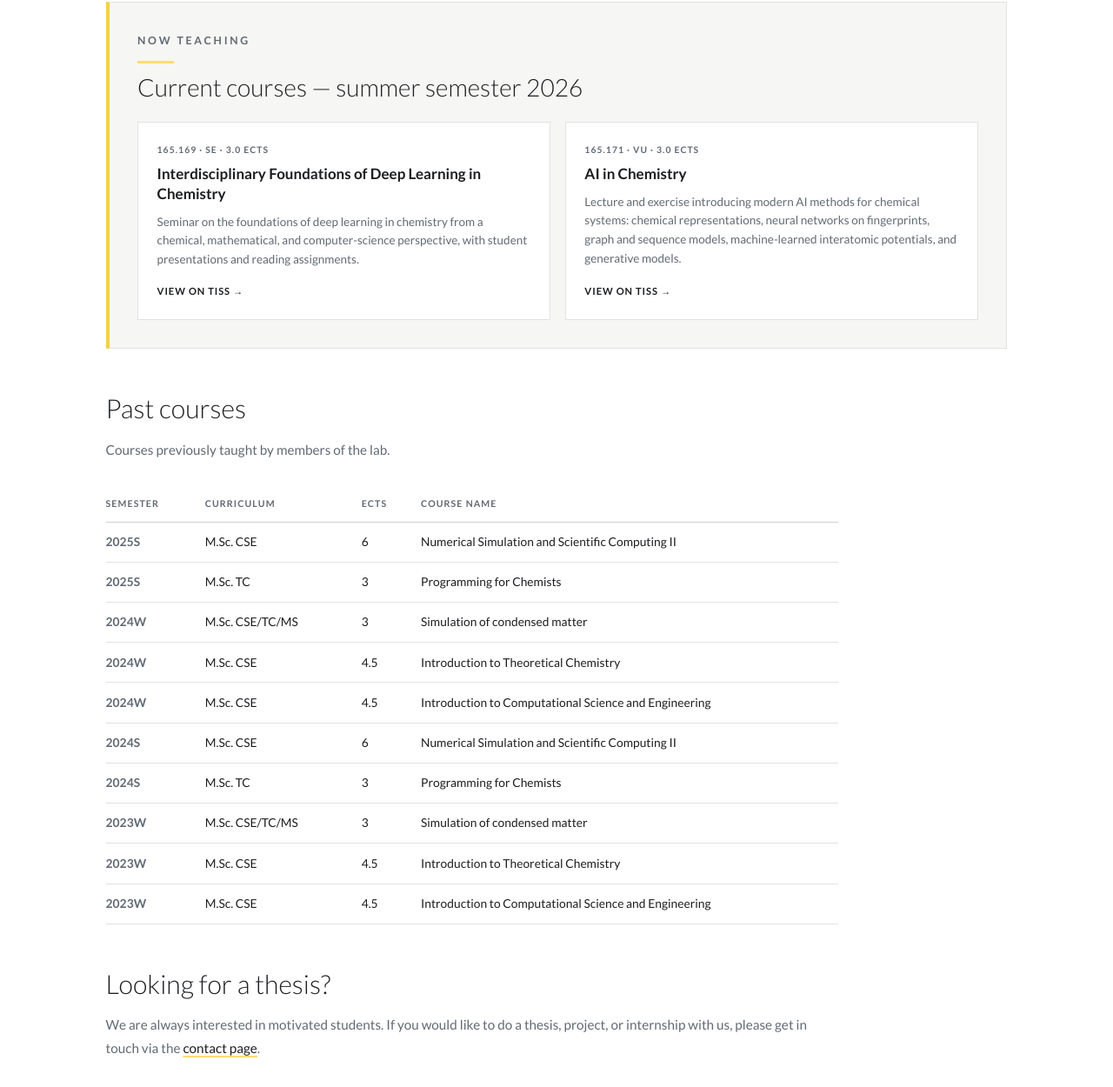
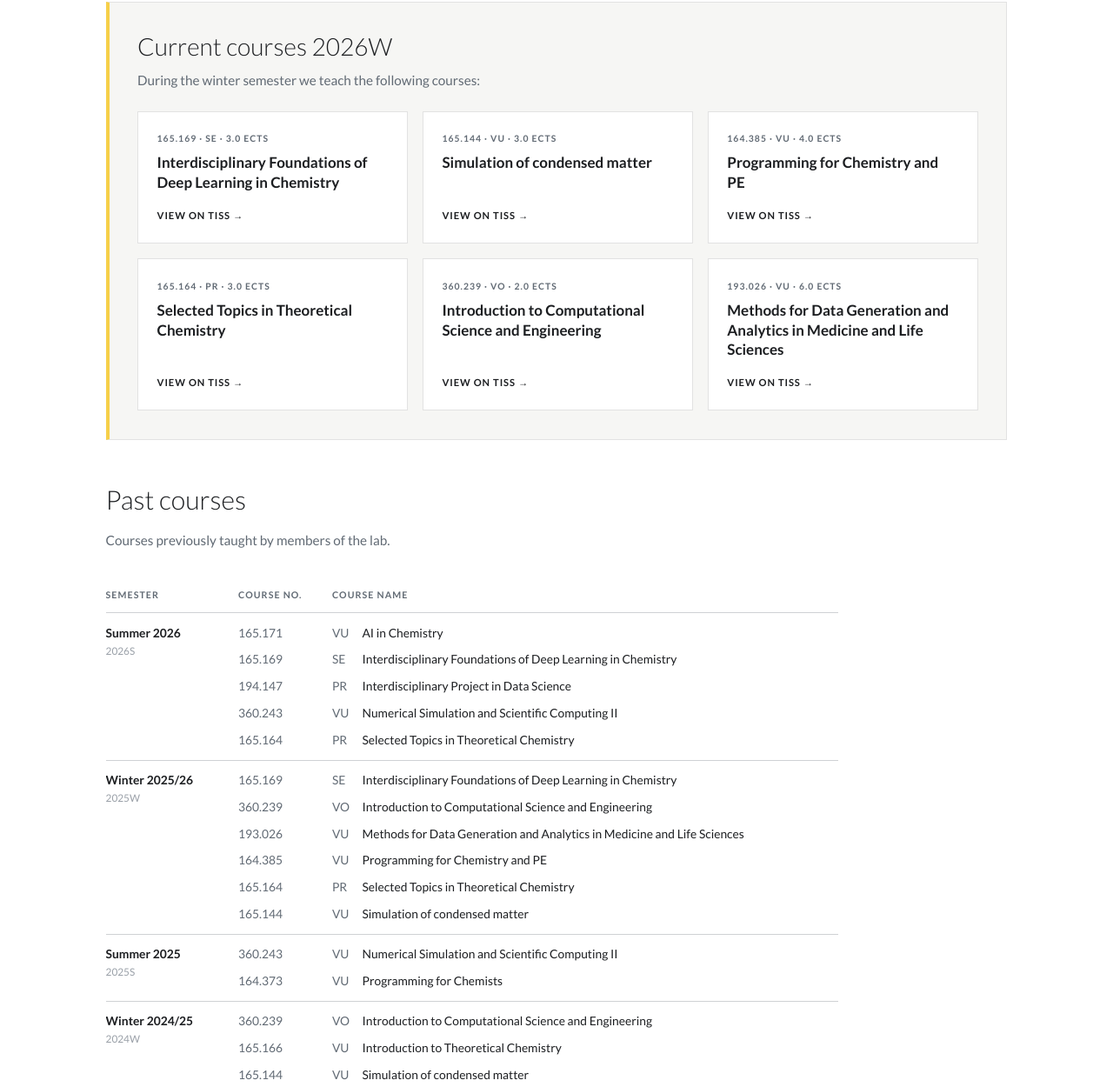
Before and after one commit to heid-lab/heid-lab.github.io, an Astro site: page /teaching in a window 1280 px wide. Shown: the part 350-1600 px from the top of the page at 87% size. Built offline with nearby package versions, Linux system fonts and the light colour scheme; Astro itself is replaced by a stand-in of ours.

Commit message:
feat: update teaching for 2026W

```diff
--- a/src/pages/teaching.astro
+++ b/src/pages/teaching.astro
@@ -1,6 +1,56 @@
 ---
 import Layout from '../layouts/Layout.astro';
 const base = import.meta.env.BASE_URL.replace(/\/$/, '');
+
+// Courses taught this semester, each drawn as a card linking to TISS.
+const semester = '2026W';
+const currentCourses = [
+  { nr: '165.169', type: 'SE', ects: '3.0', title: 'Interdisciplinary Foundations of Deep Learning in Chemistry' },
+  { nr: '165.144', type: 'VU', ects: '3.0', title: 'Simulation of condensed matter' },
+  { nr: '164.385', type: 'VU', ects: '4.0', title: 'Programming for Chemistry and PE' },
+  { nr: '165.164', type: 'PR', ects: '3.0', title: 'Selected Topics in Theoretical Chemistry' },
+  { nr: '360.239', type: 'VO', ects: '2.0', title: 'Introduction to Computational Science and Engineering' },
+  { nr: '193.026', type: 'VU', ects: '6.0', title: 'Methods for Data Generation and Analytics in Medicine and Life Sciences' },
+];
+const tissUrl = (nr: string, sem = semester) =>
+  `https://www.tiss.tuwien.ac.at/course/courseDetails.xhtml?semester=${sem}&locale=en&courseNr=${nr.replace('.', '')}`;
+
+// Past courses, newest semester first. Semester codes follow TISS: 2026S is
+// summer 2026, 2025W is winter 2025/26. `nr` and `type` (VU, VO, SE, PR, UE,
+// LU, …) are the TISS course number and type, checked against the TISS course
+// API for that semester. Each name links to its TISS page for that semester.
+// The table groups rows by semester.
+const pastCourses = [
+  { sem: '2026S', nr: '165.171', type: 'VU', title: 'AI in Chemistry' },
+  { sem: '2026S', nr: '165.169', type: 'SE', title: 'Interdisciplinary Foundations of Deep Learning in Chemistry' },
+  { sem: '2026S', nr: '194.147', type: 'PR', title: 'Interdisciplinary Project in Data Science' },
+  { sem: '2026S', nr: '360.243', type: 'VU', title: 'Numerical Simulation and Scientific Computing II' },
+  { sem: '2026S', nr: '165.164', type: 'PR', title: 'Selected Topics in Theoretical Chemistry' },
+  { sem: '2025W', nr: '165.169', type: 'SE', title: 'Interdisciplinary Foundations of Deep Learning in Chemistry' },
+  { sem: '2025W', nr: '360.239', type: 'VO', title: 'Introduction to Computational Science and Engineering' },
+  { sem: '2025W', nr: '193.026', type: 'VU', title: 'Methods for Data Generation and Analytics in Medicine and Life Sciences' },
+  { sem: '2025W', nr: '164.385', type: 'VU', title: 'Programming for Chemistry and PE' },
+  { sem: '2025W', nr: '165.164', type: 'PR', title: 'Selected Topics in Theoretical Chemistry' },
+  { sem: '2025W', nr: '165.144', type: 'VU', title: 'Simulation of condensed matter' },
+  { sem: '2025S', nr: '360.243', type: 'VU', title: 'Numerical Simulation and Scientific Computing II' },
+  { sem: '2025S', nr: '164.373', type: 'VU', title: 'Programming for Chemists' },
+  { sem: '2024W', nr: '360.239', type: 'VO', title: 'Introduction to Computational Science and Engineering' },
+  { sem: '2024W', nr: '165.166', type: 'VU', title: 'Introduction to Theoretical Chemistry' },
+  { sem: '2024W', nr: '165.144', type: 'VU', title: 'Simulation of condensed matter' },
+  { sem: '2024S', nr: '360.243', type: 'VU', title: 'Numerical Simulation and Scientific Computing II' },
+  { sem: '2024S', nr: '164.373', type: 'VU', title: 'Programming for Chemists' },
+  { sem: '2023W', nr: '360.239', type: 'VO', title: 'Introduction to Computational Science and Engineering' },
+  { sem: '2023W', nr: '165.166', type: 'VU', title: 'Introduction to Theoretical Chemistry' },
+  { sem: '2023W', nr: '165.144', type: 'VU', title: 'Simulation of condensed matter' },
+];
+const pastSemesters = [...new Set(pastCourses.map((c) => c.sem))].map((sem) => ({
+  sem,
+  courses: pastCourses.filter((c) => c.sem === sem),
+}));
+const semesterLabel = (sem: string) => {
+  const year = Number(sem.slice(0, 4));
+  return sem.endsWith('W') ? `Winter ${year}/${String(year + 1).slice(2)}` : `Summer ${year}`;
+};
 ---
 <Layout title="Heid Lab — Teaching" active="teaching" scripts={["header.js"]}>
   <main>
@@ -10,22 +60,17 @@ const base = import.meta.env.BASE_URL.replace(/\/$/, '');
 
     <section class="current-courses">
       <div class="current-courses-head">
-        <p class="eyebrow">Now teaching</p>
-        <h2>Current courses — summer semester 2026</h2>
+        <h2>Current courses {semester}</h2>
+        <p>During the winter semester we teach the following courses:</p>
       </div>
       <div class="course-cards">
-        <a class="course-card" href="https://www.tiss.tuwien.ac.at/course/courseDetails.xhtml?semester=2026S&locale=en&courseNr=165169" target="_blank" rel="noopener">
-          <span class="course-meta">165.169 · SE · 3.0 ECTS</span>
-          <h3>Interdisciplinary Foundations of Deep Learning in Chemistry</h3>
-          <p>Seminar on the foundations of deep learning in chemistry from a chemical, mathematical, and computer-science perspective, with student presentations and reading assignments.</p>
-          <span class="course-link">View on TISS <span aria-hidden="true">→</span></span>
-        </a>
-        <a class="course-card" href="https://www.tiss.tuwien.ac.at/course/courseDetails.xhtml?semester=2026S&locale=en&courseNr=165171" target="_blank" rel="noopener">
-          <span class="course-meta">165.171 · VU · 3.0 ECTS</span>
-          <h3>AI in Chemistry</h3>
-          <p>Lecture and exercise introducing modern AI methods for chemical systems: chemical representations, neural networks on fingerprints, graph and sequence models, machine-learned interatomic potentials, and generative models.</p>
-          <span class="course-link">View on TISS <span aria-hidden="true">→</span></span>
-        </a>
+        {currentCourses.map((c) => (
+          <a class="course-card" href={tissUrl(c.nr)} target="_blank" rel="noopener">
+            <span class="course-meta">{c.nr} · {c.type} · {c.ects} ECTS</span>
+            <h3>{c.title}</h3>
+            <span class="course-link">View on TISS <span aria-hidden="true">→</span></span>
+          </a>
+        ))}
       </div>
     </section>
 
@@ -36,23 +81,28 @@ const base = import.meta.env.BASE_URL.replace(/\/$/, '');
         <thead>
           <tr>
             <th scope="col">Semester</th>
-            <th scope="col">Curriculum</th>
-            <th scope="col">ECTS</th>
+            <th scope="col" class="course-nr">Course no.</th>
             <th scope="col">Course name</th>
           </tr>
         </thead>
-        <tbody>
-          <tr><td>2025S</td><td>M.Sc. CSE</td><td>6</td><td>Numerical Simulation and Scientific Computing II</td></tr>
-          <tr><td>2025S</td><td>M.Sc. TC</td><td>3</td><td>Programming for Chemists</td></tr>
-          <tr><td>2024W</td><td>M.Sc. CSE/TC/MS</td><td>3</td><td>Simulation of condensed matter</td></tr>
-          <tr><td>2024W</td><td>M.Sc. CSE</td><td>4.5</td><td>Introduction to Theoretical Chemistry</td></tr>
-          <tr><td>2024W</td><td>M.Sc. CSE</td><td>4.5</td><td>Introduction to Computational Science and Engineering</td></tr>
-          <tr><td>2024S</td><td>M.Sc. CSE</td><td>6</td><td>Numerical Simulation and Scientific Computing II</td></tr>
-          <tr><td>2024S</td><td>M.Sc. TC</td><td>3</td><td>Programming for Chemists</td></tr>
-          <tr><td>2023W</td><td>M.Sc. CSE/TC/MS</td><td>3</td><td>Simulation of condensed matter</td></tr>
-          <tr><td>2023W</td><td>M.Sc. CSE</td><td>4.5</td><td>Introduction to Theoretical Chemistry</td></tr>
-          <tr><td>2023W</td><td>M.Sc. CSE</td><td>4.5</td><td>Introduction to Computational Science and Engineering</td></tr>
-        </tbody>
+        {pastSemesters.map((s) => (
+          <tbody>
+            {s.courses.map((c, i) => (
+              <tr>
+                {i === 0 && (
+                  <th scope="rowgroup" rowspan={s.courses.length} class="course-sem">
+                    {semesterLabel(s.sem)}
+                    <span class="course-sem-code">{s.sem}</span>
+                  </th>
+                )}
+                <td class="course-nr">{c.nr}</td>
+                <td>
+                  <span class="course-type">{c.type}</span><a class="course-name" href={tissUrl(c.nr, c.sem)} target="_blank" rel="noopener">{c.title}<span class="course-go" aria-hidden="true">→</span></a>
+                </td>
+              </tr>
+            ))}
+          </tbody>
+        ))}
       </table>
     </div>
 
--- a/src/styles/style.css
+++ b/src/styles/style.css
@@ -663,8 +663,8 @@ a.pub-title:hover { color: #000; }
   padding: clamp(1.5rem, 3vw, 2.25rem);
 }
 .current-courses-head { margin-bottom: 1.5rem; }
-.current-courses-head .eyebrow { margin-bottom: 0.7rem; }
 .current-courses-head h2 { margin: 0; font-size: clamp(1.5rem, 2.6vw, 1.95rem); }
+.current-courses-head p { margin: 0.6rem 0 0; color: var(--muted); }
 .course-cards {
   display: grid; grid-template-columns: repeat(auto-fit, minmax(18rem, 1fr));
   gap: 1.15rem;
@@ -720,11 +720,43 @@ a.pub-title:hover { color: #000; }
   text-transform: uppercase; letter-spacing: 0.1em; color: var(--muted);
   border-bottom: 1px solid var(--border-strong);
 }
-.course-table tbody td { color: var(--text); }
-.course-table tbody td:first-child {
-  font-family: var(--head); font-weight: 700; color: var(--muted);
-}
+.course-table tbody td { color: var(--text); white-space: normal; }
 .course-table tbody tr:hover td { background: var(--bg-alt); }
+/* One row group per semester: the semester label sits once in a header cell
+   spanning its courses, and a stronger rule closes each semester. */
+.course-table .course-sem {
+  font-family: var(--head); font-weight: 700; color: var(--text);
+  padding-right: 2rem;
+}
+.course-table .course-sem-code {
+  display: block; margin-top: 0.1rem;
+  font-weight: 400; font-size: 0.82rem; color: var(--faint);
+}
+.course-table tbody .course-sem { border-bottom-color: var(--border-strong); }
+/* Rows within a semester sit close together without their own rules; only the
+   group's first and last rows keep the full padding, so semesters stay apart. */
+.course-table tbody td { padding-top: 0.35rem; padding-bottom: 0.35rem; border-bottom: 0; }
+.course-table tbody tr:first-child td { padding-top: 0.85rem; }
+.course-table tbody tr:last-child td {
+  padding-bottom: 0.85rem; border-bottom: 1px solid var(--border-strong);
+}
+.course-table .course-nr {
+  white-space: nowrap; font-variant-numeric: tabular-nums; color: var(--muted);
+}
+/* Course type (VU, SE, …) leads the name, in a fixed width so names line up. */
+.course-table .course-type { display: inline-block; min-width: 2.4rem; color: var(--muted); }
+/* Names link to TISS: plain at rest so the table stays calm; on hover the name
+   takes the site's yellow underline and a small arrow shows. */
+.course-table .course-name:hover {
+  text-decoration: underline; text-underline-offset: 3px;
+  text-decoration-color: var(--accent); text-decoration-thickness: 2px;
+}
+.course-table .course-go {
+  display: inline-block; margin-left: 0.4rem; color: var(--muted);
+  opacity: 0; transition: opacity 0.2s ease, transform 0.2s ease;
+}
+.course-table tr:hover .course-go { opacity: 1; }
+.course-table .course-name:hover .course-go { transform: translateX(3px); }
 
 /* ---------- Inner-page hero ---------- */
 /* Same language as the landing hero, shorter, and without the mirrored-edge
```
